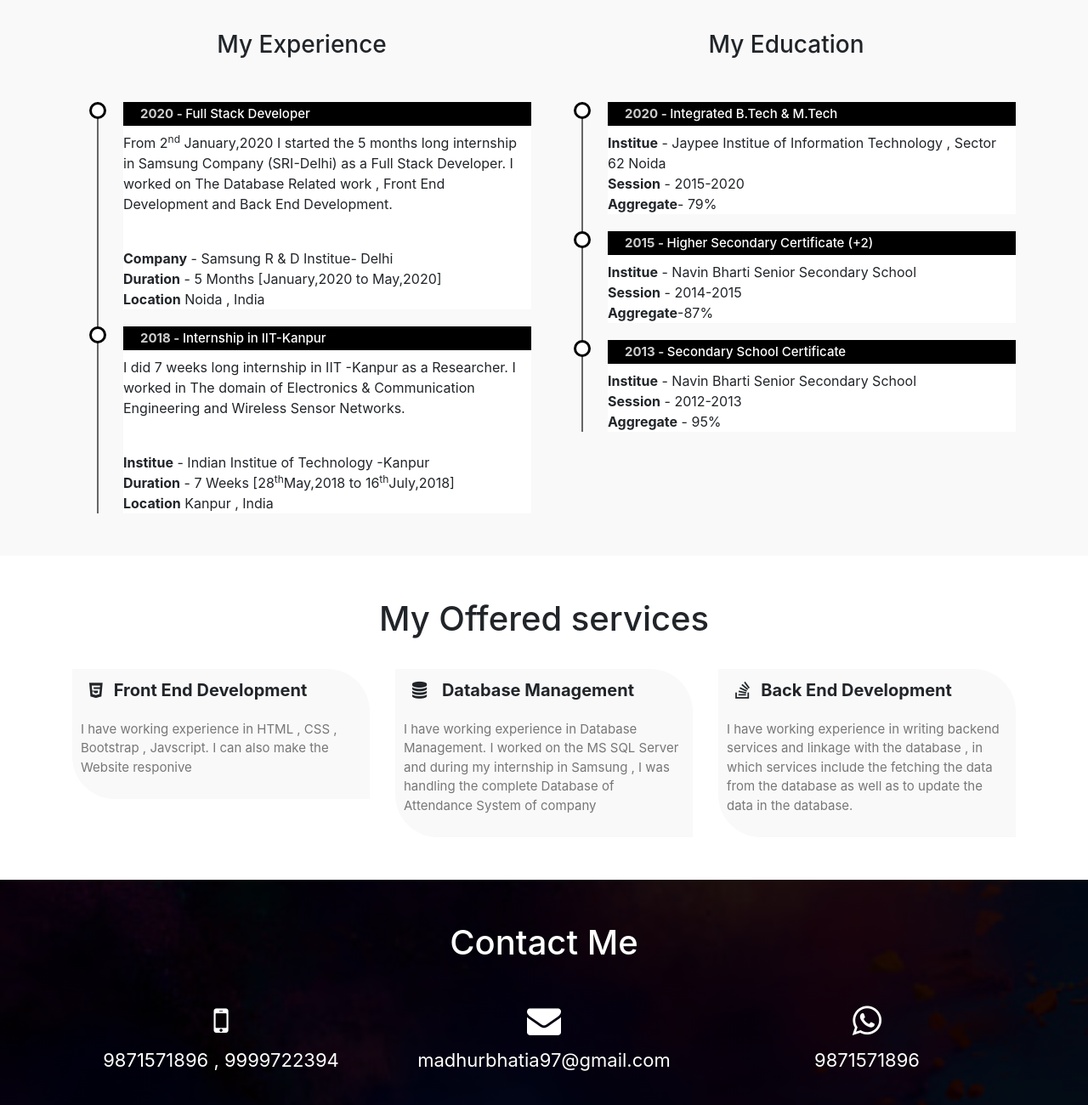
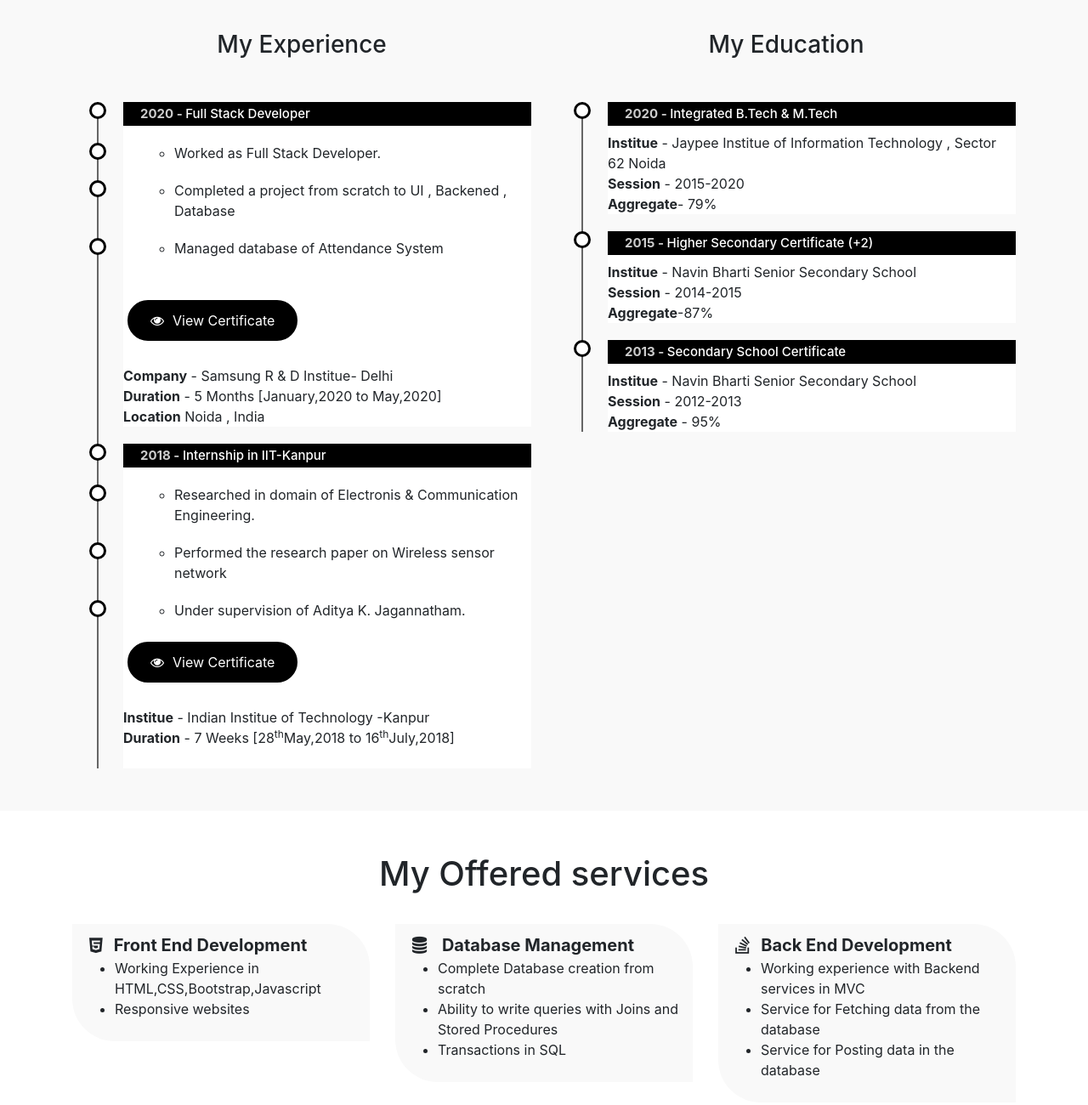
Before and after one commit to madhurbhatiaresume/madhurresume, a plain HTML site: page index.html in a window 1280 px wide. Shown: the part 1400-2700 px from the top of the page at 85% size. Drawn offline with nearby package versions, Linux system fonts and the light colour scheme.

Commit message:
Update index.html

```diff
--- a/index.html
+++ b/index.html
@@ -115,25 +115,51 @@
                         <ul class="timeline">
                             <li>
                                 <h4><span>2020 - </span>Full Stack Developer</h4>
-                                <p>
-                                    From 2<sup>nd</sup> January,2020 I started the 5 months long internship in Samsung
-                                    Company (SRI-Delhi) as a <stromg>Full Stack Developer</stromg>. I worked on The
-                                    Database Related work , Front End Development and Back End Development.
-                                </p><br>
+                               <ul>
+                                    <li>
+                                       Worked as Full Stack Developer.
+                                    </li>
+                                    <li>
+                                        Completed a project from scratch to UI , Backened , Database
+                                    </li>
+                                    <li>
+                                        Managed database of Attendance System
+                                    </li>
+                                </ul>
+
+                                <br>
+                                <a href="certificatesri.pdf" target="_blank" >
+                                    <button type="button" class="btn btn-primary text-center" >
+                                    <!-- onclick="showImage();" -->
+                                        <i class="fa fa-eye"></i>View Certificate
+                                    </button></a><br>
+                                    <!-- <img id="loadingImage" src="madhursri.PNG"  target="_blank" style="visibility:hidden"/>  -->
+<br>
                                 <b>Company</b> - Samsung R & D Institue- Delhi<br>
                                 <b>Duration</b> - 5 Months [January,2020 to May,2020]<br>
                                 <b>Location</b> Noida , India <br>
                             </li>
                             <li>
                                 <h4><span>2018 - </span>Internship in IIT-Kanpur</h4>
-                                <p>
-                                    I did 7 weeks long internship in IIT -Kanpur as a <stromg>Researcher</stromg>. I
-                                    worked in The domain of Electronics & Communication Engineering and Wireless Sensor
-                                    Networks.
-                                </p><br>
+                               <ul>
+                                    <li>
+                                        Researched in domain of Electronis & Communication Engineering.
+                                    </li>
+                                    <li>
+                                        Performed the research paper on Wireless sensor network
+                                    </li>
+                                    <li>
+                                        Under supervision of Aditya K. Jagannatham.
+                                    </li>
+                                </ul>
+                                <a href="certikanpur.jpg" target="_blank" >
+                                    <button type="button" class="btn btn-primary  text-center" >
+                                    <!-- onclick="showImage();" -->
+                                        <i class="fa fa-eye"></i>View Certificate
+                                    </button></a><br><br>
                                 <b>Institue</b> - Indian Institue of Technology -Kanpur<br>
                                 <b>Duration</b> - 7 Weeks [28<sup>th</sup>May,2018 to 16<sup>th</sup>July,2018]<br>
-                                <b>Location</b> Kanpur , India <br>
+                               <br>
                             </li>
                         </ul>
 
@@ -186,20 +212,33 @@
                     <div class="col-md-4">
                         <div class="services-box">
                             <i class="fa fa-html5"></i><span>Front End Development</span>
-                            <p>I have working experience in HTML , CSS , Bootstrap , Javscript. I can also make the Website responive</p>
+                           <ul>
+                            <li>Working Experience in HTML,CSS,Bootstrap,Javascript</li>
+                            <li>Responsive websites</li>
+                            <!-- <li></li> -->
+                        </ul>
                         </div>
                     </div>
                     <div class="col-md-4">
                         <div class="services-box">
                             <i class="fa fa-database"></i><span> Database Management </span>
-                            <p>I have working experience in Database Management. I worked on the MS SQL Server and during my internship in Samsung , I was handling the complete Database of Attendance System of company</p>
+                           <ul>
+                                <li>Complete Database creation from scratch</li>
+                                <li>Ability to write queries with Joins and Stored Procedures</li>
+                                <li>Transactions in SQL</li>
+                            </ul>
                         </div>
                     </div>
                     <div class="col-md-4">
                         <div class="services-box">
 
                             <i class="fa fa-stack-overflow"></i><span>Back End Development</span>
-                            <p>I have working experience in writing backend services and linkage with the database , in which services include the fetching the data from the database as well as to update the data in the database. </p>
+                           <ul>
+                                <li>Working experience with Backend services in MVC</li>
+                                <li>Service for Fetching data from the database</li>
+                                <li>Service for Posting data in the database </li>
+                            </ul>
+
                         </div>
                     </div>
                 </div>
```
